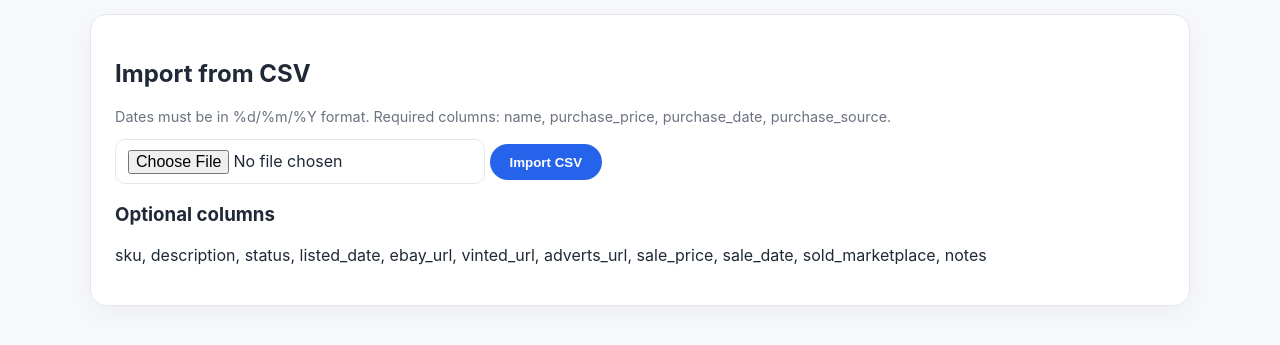
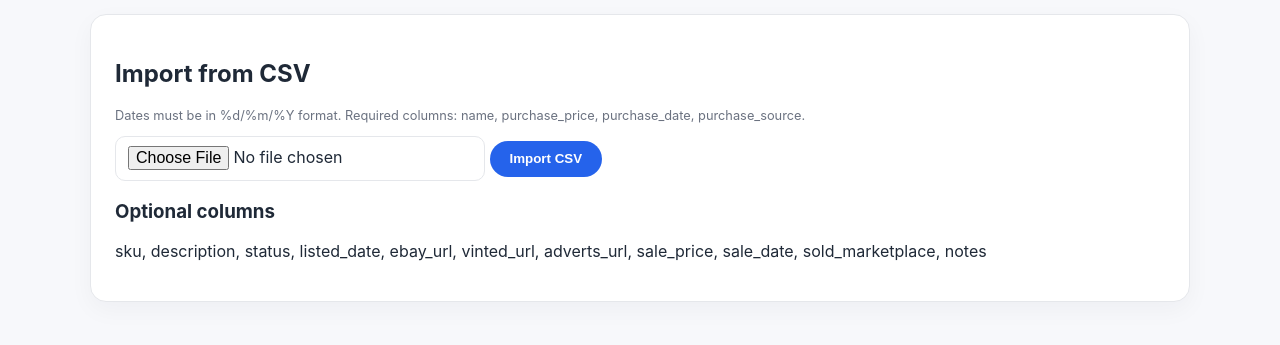
Before and after one commit to ps1-eng/super-potato, a Flask app: page /import in a window 1280 px wide. Shown: the part 161-506 px from the top of the page. Run offline with Flask 3, Linux system fonts and the light colour scheme.

Commit message:
Tighten muted text styling

```diff
--- a/static/styles.css
+++ b/static/styles.css
@@ -197,7 +197,8 @@ th {
 
 .muted {
   color: var(--muted);
-  font-size: 0.9rem;
+  font-size: 0.8rem;
+  line-height: 1.2;
 }
 
 .filters {
```
